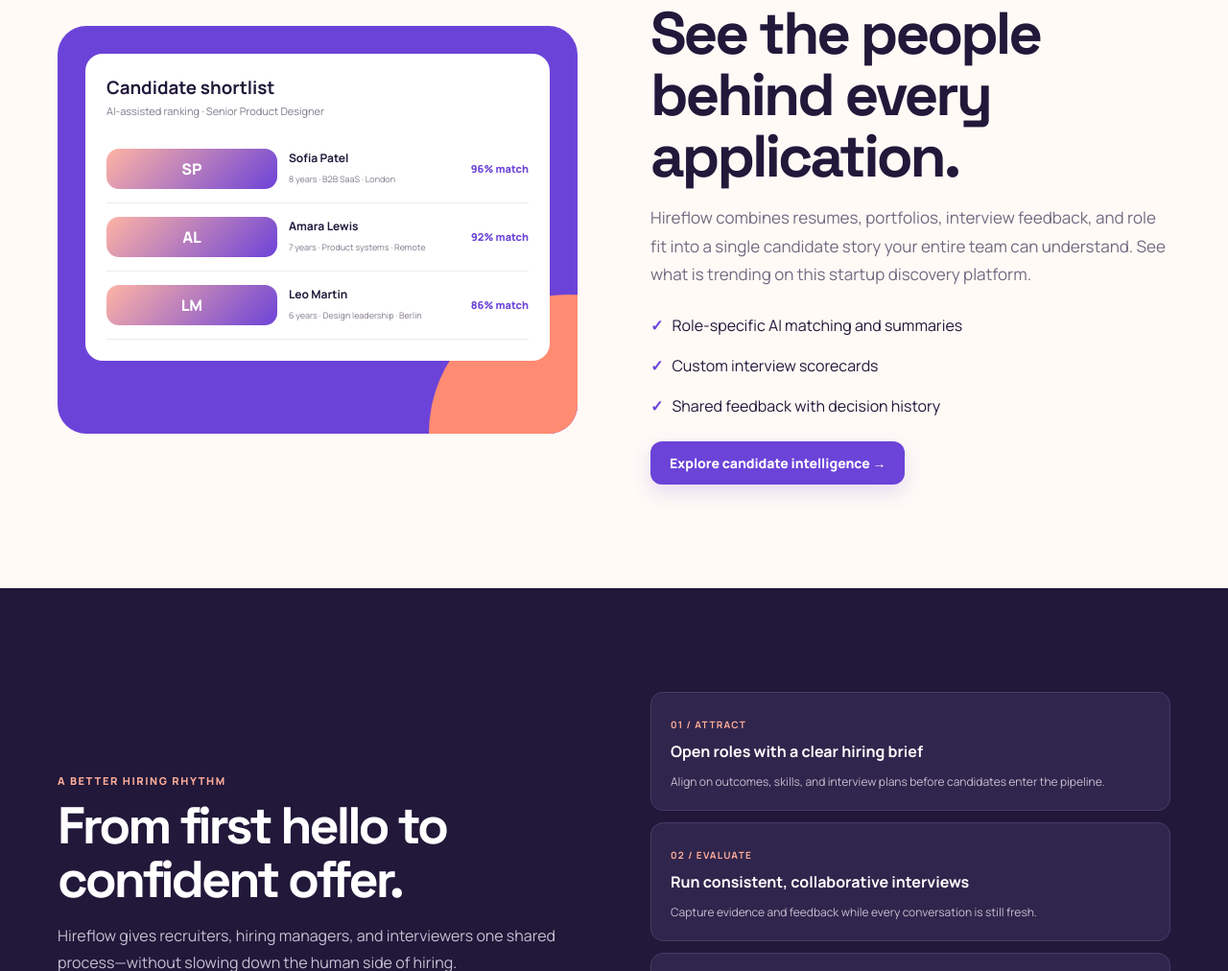
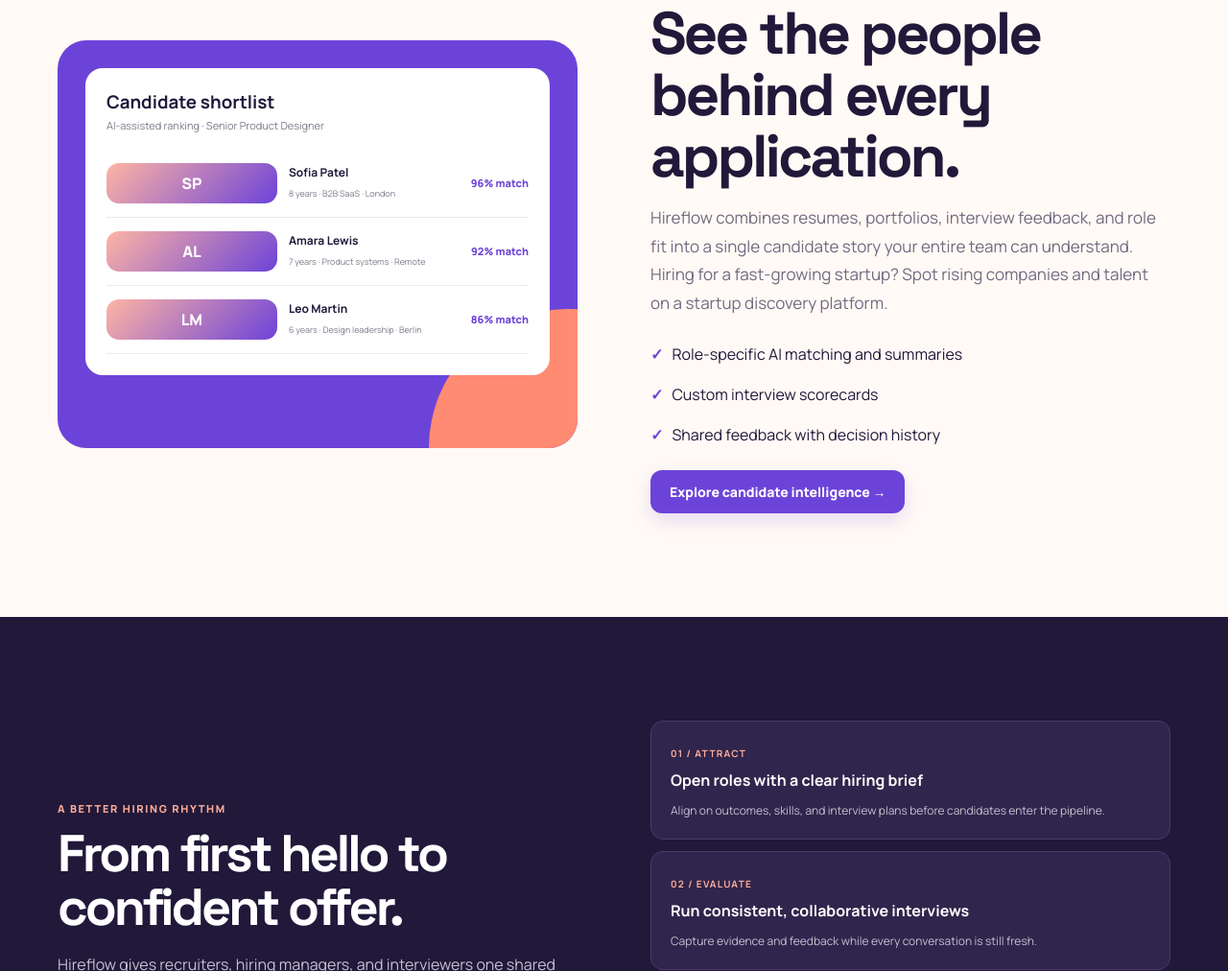
Before and after one commit to digtalmarketingweb/Hireflow60, a plain HTML site: page index.html in a window 1280 px wide. Shown: the part 1868-2880 px from the top of the page at 96% size. Drawn offline with Linux system fonts and the light colour scheme.

Commit message:
Make whatlaunched.today sentence relevant to page topic
Co-Authored-By: Claude Sonnet 5.5 <noreply@anthropic.com>
Claude-Session: https://claude.ai/code/session_01DvAjSNXikyffgRyQHSj6TB

```diff
--- a/index.html
+++ b/index.html
@@ -38,7 +38,7 @@ h1,h2{font-family:"Space Grotesk";letter-spacing:-3px}h1{font-size:clamp(51px,6.
 <section class="band"><div class="wrap bandin"><strong>Hiring teams move faster when the whole process is connected.</strong><span>SOURCING</span><span>PIPELINES</span><span>INTERVIEWS</span><span>AI MATCHING</span><span>ANALYTICS</span></div></section>
 <section class="section" id="platform"><div class="wrap"><div class="center"><div class="eyebrow">ONE HOME FOR EVERY HIRE</div><h2>Less admin. More meaningful hiring.</h2><p>Replace disconnected spreadsheets and inboxes with a collaborative system that keeps every candidate, conversation, and decision in context.</p></div><div class="cards"><article class="card"><div class="ico">⌕</div><h3>Talent sourcing</h3><p>Build targeted talent pools and discover strong candidates before a role even opens.</p></article><article class="card"><div class="ico">✦</div><h3>AI candidate match</h3><p>Compare skills and experience against role requirements with explainable AI scoring.</p></article><article class="card"><div class="ico">◫</div><h3>Structured interviews</h3><p>Give every interviewer clear scorecards and consistent evaluation criteria.</p></article><article class="card"><div class="ico">↗</div><h3>Hiring analytics</h3><p>Understand pipeline health, time-to-hire, and where your best candidates come from.</p></article><article class="card"><div class="ico">◎</div><h3>Team collaboration</h3><p>Collect feedback, assign actions, and keep hiring decisions moving without meetings.</p></article><article class="card"><div class="ico">✉</div><h3>Candidate experience</h3><p>Automate thoughtful updates while keeping every message personal and on-brand.</p></article></div></div></section>
 <section class="section" id="workflow"><div class="wrap split"><div class="visual"><div class="score"><h3>Candidate shortlist</h3><p>AI-assisted ranking · Senior Product Designer</p><div class="person"><div class="photo">SP</div><div><b>Sofia Patel</b><small>8 years · B2B SaaS · London</small></div><span class="match">96% match</span></div><div class="person"><div class="photo">AL</div><div><b>Amara Lewis</b><small>7 years · Product systems · Remote</small></div><span class="match">92% match</span></div><div class="person"><div class="photo">LM</div><div><b>Leo Martin</b><small>6 years · Design leadership · Berlin</small></div><span class="match">86% match</span></div></div></div>
-<div class="copy"><div class="eyebrow">CLEARER CANDIDATE DECISIONS</div><h2>See the people behind every application.</h2><p>Hireflow combines resumes, portfolios, interview feedback, and role fit into a single candidate story your entire team can understand. See what is trending on this <a href="https://whatlaunched.today/">startup discovery platform</a>.</p><ul class="check"><li><b>✓</b>Role-specific AI matching and summaries</li><li><b>✓</b>Custom interview scorecards</li><li><b>✓</b>Shared feedback with decision history</li></ul><a class="btn" href="#pricing">Explore candidate intelligence →</a></div></div></section>
+<div class="copy"><div class="eyebrow">CLEARER CANDIDATE DECISIONS</div><h2>See the people behind every application.</h2><p>Hireflow combines resumes, portfolios, interview feedback, and role fit into a single candidate story your entire team can understand. Hiring for a fast-growing startup? Spot rising companies and talent on a <a href="https://whatlaunched.today/">startup discovery platform</a>.</p><ul class="check"><li><b>✓</b>Role-specific AI matching and summaries</li><li><b>✓</b>Custom interview scorecards</li><li><b>✓</b>Shared feedback with decision history</li></ul><a class="btn" href="#pricing">Explore candidate intelligence →</a></div></div></section>
 <section class="section dark"><div class="wrap split"><div><div class="eyebrow" style="color:#ffad9a">A BETTER HIRING RHYTHM</div><h2>From first hello to confident offer.</h2><p>Hireflow gives recruiters, hiring managers, and interviewers one shared process—without slowing down the human side of hiring.</p></div><div class="steps"><div class="step"><b>01 / ATTRACT</b><strong>Open roles with a clear hiring brief</strong><span>Align on outcomes, skills, and interview plans before candidates enter the pipeline.</span></div><div class="step"><b>02 / EVALUATE</b><strong>Run consistent, collaborative interviews</strong><span>Capture evidence and feedback while every conversation is still fresh.</span></div><div class="step"><b>03 / DECIDE</b><strong>Choose with context, not guesswork</strong><span>Compare candidates and move to an offer with a complete decision record.</span></div></div></div></section>
 <section class="section"><div class="wrap quote"><blockquote>“Hireflow gave our hiring managers a process they actually enjoy using. We cut time-to-hire by 31% in the first quarter.”</blockquote><p>— Nina Alvarez, VP People at Northbeam</p></div></section>
 <section class="section pricing" id="pricing"><div class="wrap"><div class="center"><div class="eyebrow">PRICING FOR GROWING TEAMS</div><h2>Start organized. Scale with confidence.</h2><p>Choose a plan that fits your hiring volume and add advanced intelligence when your team is ready.</p></div><div class="plans"><div class="plan"><h3>Starter</h3><p>For small teams building a repeatable hiring process.</p><div class="price">$0</div><ul><li>Up to 3 open roles</li><li>Candidate pipeline</li><li>Basic scorecards</li></ul><a class="btn" href="#contact">Start free</a></div><div class="plan hot"><h3>Team</h3><p>For growing companies hiring collaboratively.</p><div class="price">$69 <small>/ month</small></div><ul><li>Unlimited roles</li><li>AI candidate matching</li><li>Interview scheduling</li><li>Hiring analytics</li></ul><a class="btn" href="#contact">Start 14-day trial</a></div><div class="plan"><h3>Scale</h3><p>For organizations with complex recruiting needs.</p><div class="price">Custom</div><ul><li>Advanced permissions</li><li>Custom workflows</li><li>Dedicated success partner</li></ul><a class="btn" href="#contact">Talk to us</a></div></div></div></section>
```
